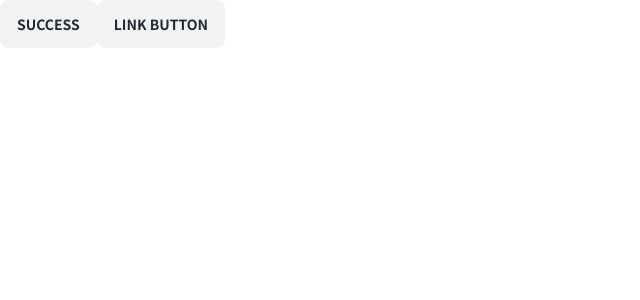
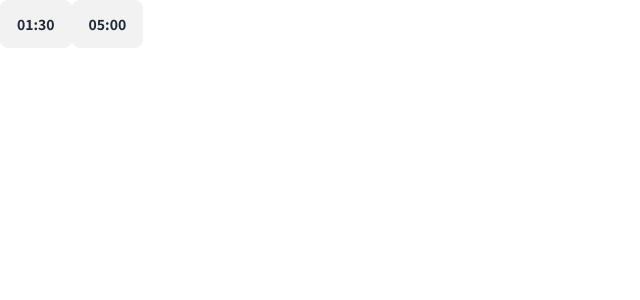
Before and after one commit to 2P3S/2p3s-scrum-dice, a Next.js app: page / in a window 1280 px wide. Shown: the top 300 px of the page, without its empty margins (0-640 px from the left). Built offline with nearby package versions, Linux system fonts and the light colour scheme.

Commit message:
[#23] frontend_atoms CountDownButton 태그 추가

```diff
--- /dev/null
+++ b/src/components/atoms/button/CountDownButton.tsx
@@ -0,0 +1,55 @@
+import { useEffect, useState } from 'react';
+import classnames from 'classnames';
+
+import { ButtonProps } from './Button';
+
+type CountDownButtonProps = ButtonProps & {
+  counter: number;
+  onReset?: () => void;
+};
+
+export const CountDownButton = ({ children, className, counter, onReset, ...props }: CountDownButtonProps) => {
+  const [count, setCount] = useState(counter);
+  const [isActive, setIsActive] = useState(false);
+
+  useEffect(() => {
+    let intervalId: NodeJS.Timeout;
+
+    if (isActive) {
+      intervalId = setInterval(() => {
+        setCount(prevCount => prevCount - 1);
+      }, 1000);
+    }
+
+    return () => clearInterval(intervalId);
+  }, [isActive]);
+
+  const handleButtonClick = () => {
+    setIsActive(prevIsActive => !prevIsActive);
+  };
+
+  // TODO: 리셋 기능을 어떻게 연결할지 정하기.
+  const handleResetClick = () => {
+    setIsActive(false);
+    setCount(counter);
+    onReset?.();
+  };
+
+  const formatTime = (count: number | string): string => {
+    const seconds = typeof count === 'number' ? count : parseInt(count);
+    const minutes = Math.floor(seconds / 60);
+    const remainingSeconds = seconds % 60;
+    const formattedMinutes = minutes < 10 ? `0${minutes}` : minutes;
+    const formattedSeconds = remainingSeconds < 10 ? `0${remainingSeconds}` : remainingSeconds;
+    return `${formattedMinutes}:${formattedSeconds}`;
+  };
+
+  const buttonClassName = classnames(className, 'btn');
+
+  return (
+    <button className={buttonClassName} onClick={handleButtonClick} {...props}>
+      {formatTime(count)}
+      {children}
+    </button>
+  );
+};
--- a/src/components/atoms/button/index.ts
+++ b/src/components/atoms/button/index.ts
@@ -1,2 +1,3 @@
 export { Button } from './Button';
-export { LinkButton } from './link_button';
+export { LinkButton } from './LinkButton';
+export { CountDownButton } from './CountDownButton';
--- a/src/pages/index.tsx
+++ b/src/pages/index.tsx
@@ -5,7 +5,7 @@ import classNames from 'classnames';
 import { Noto_Sans_KR, Lato } from 'next/font/google';
 
 // Todo: atomic 디자인 패턴 실험중에만 하기의 컴포넌트를 추가한다.
-import { Button, LinkButton } from '@/components/atoms/button';
+import { CountDownButton } from '@/components/atoms/button';
 
 const notoSansKr = Noto_Sans_KR({
   // preload: true, 기본값
@@ -29,8 +29,8 @@ export default function Home() {
         <link rel="icon" href="/favicon.ico" />
       </Head>
       <main className={classNames(notoSansKr.className, lato.variable)}>
-        <Button state="info">Success</Button>
-        <LinkButton href="#">link button</LinkButton>
+        <CountDownButton counter={90} />
+        <CountDownButton counter={300} />
       </main>
     </>
   );
```
Also changed, not shown: src/components/atoms/button/LinkButton.tsx (renamed from src/components/atoms/button/link_button.tsx).
